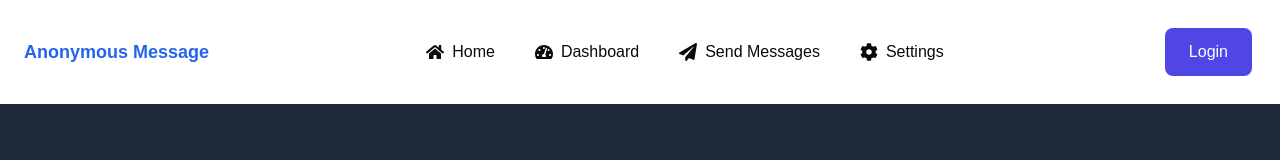
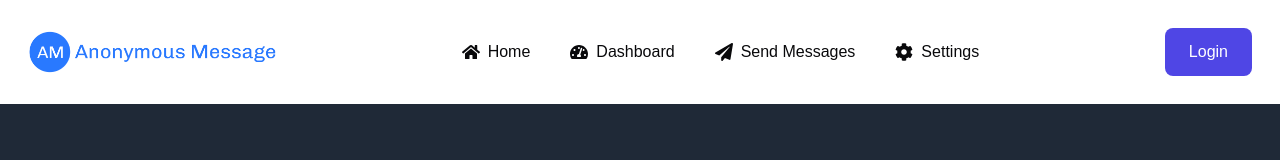
Before and after one commit to gyanvendra2005/my-app-next, a Next.js app: page / in a window 1280 px wide. Shown: the top 160 px of the page. Built offline with nearby package versions, Linux system fonts and the light colour scheme; no server answers.

Commit message:
logo added

```diff
--- a/src/app/u/layout.tsx
+++ b/src/app/u/layout.tsx
@@ -5,6 +5,8 @@ import { FaFacebook } from "react-icons/fa";
 // import messages from '@/messages.json';
 import { FaXTwitter } from "react-icons/fa6";
 import { FaLinkedin } from "react-icons/fa";
+import am from "../../../public/am.png"
+import Image from 'next/image';
 
 interface RootLayoutProps {
   children: React.ReactNode;
@@ -25,13 +27,15 @@ export default async function RootLayout({ children }: RootLayoutProps) {
       <div className="text-center md:text-left mb-4 md:mb-0">
         <a href="/" className="flex justify-center md:justify-start">
           <picture>
-            <source srcSet="/img_webp/onwebchat-new-logo-white.webp" type="image/webp" />
-            <source srcSet="/img/onwebchat-new-logo-white.png" type="image/png" />
-            <img
-              src="/img/onwebchat-new-logo-white.png"
-              alt="Anonymous Message Logo"
-              className="w-32 h-auto"
-            />
+            {/* <source srcSet="/img_webp/onwebchat-new-logo-white.webp" type="image/webp" />
+            <source srcSet="/img/onwebchat-new-logo-white.png" type="image/png" /> */}
+            <Image
+                src={am}
+                alt="Anonymous Message Logo"
+                className="w-64  h-auto"
+                // width={128}
+                // height={auto}
+              />
           </picture>
         </a>
         <p className="text-sm md:text-base mt-4">
--- a/src/components/navbar.tsx
+++ b/src/components/navbar.tsx
@@ -7,6 +7,10 @@ import {  signOut, useSession } from 'next-auth/react'
 // import {Button} from './ui/button'
 import { FaBars, FaUser } from 'react-icons/fa';
 import { FaHome, FaTachometerAlt, FaPaperPlane, FaCog } from 'react-icons/fa';
+import am from "../../public/am.png"
+import Image from 'next/image';
+
+
 const Navbar = () => {
 
     const {data:session}= useSession()
@@ -20,9 +24,16 @@ const Navbar = () => {
     <div className="container mx-auto flex justify-between items-center">
 
       {/* Logo */}
-      <Link href="/dashboad" className="text-lg font-extrabold text-blue-600 hover:text-blue-500 transition duration-300 ease-in-out ">
+      {/* <Link href="/dashboad" className="text-lg font-extrabold text-blue-600 hover:text-blue-500 transition duration-300 ease-in-out ">
         Anonymous Message
-      </Link>
+      </Link> */}
+      <Image
+                src={am}
+                alt="Anonymous Message Logo"
+                className="md:w-64 w-44 h-auto"
+                // width={128}
+                // height={auto}
+              />
 
       {/* Center: Navigation Links */}
       <div className={`md:flex md:flex-row md:space-x-6 space-y-4 md:space-y-0 absolute md:relative top-20 left-0 right-0 bg-white md:bg-transparent md:top-0 md:left-0 md:right-0  ${mobileMenuOpen ? 'block' : 'hidden'} md:block`}>
```
Also changed, not shown: public/am.png (added).
